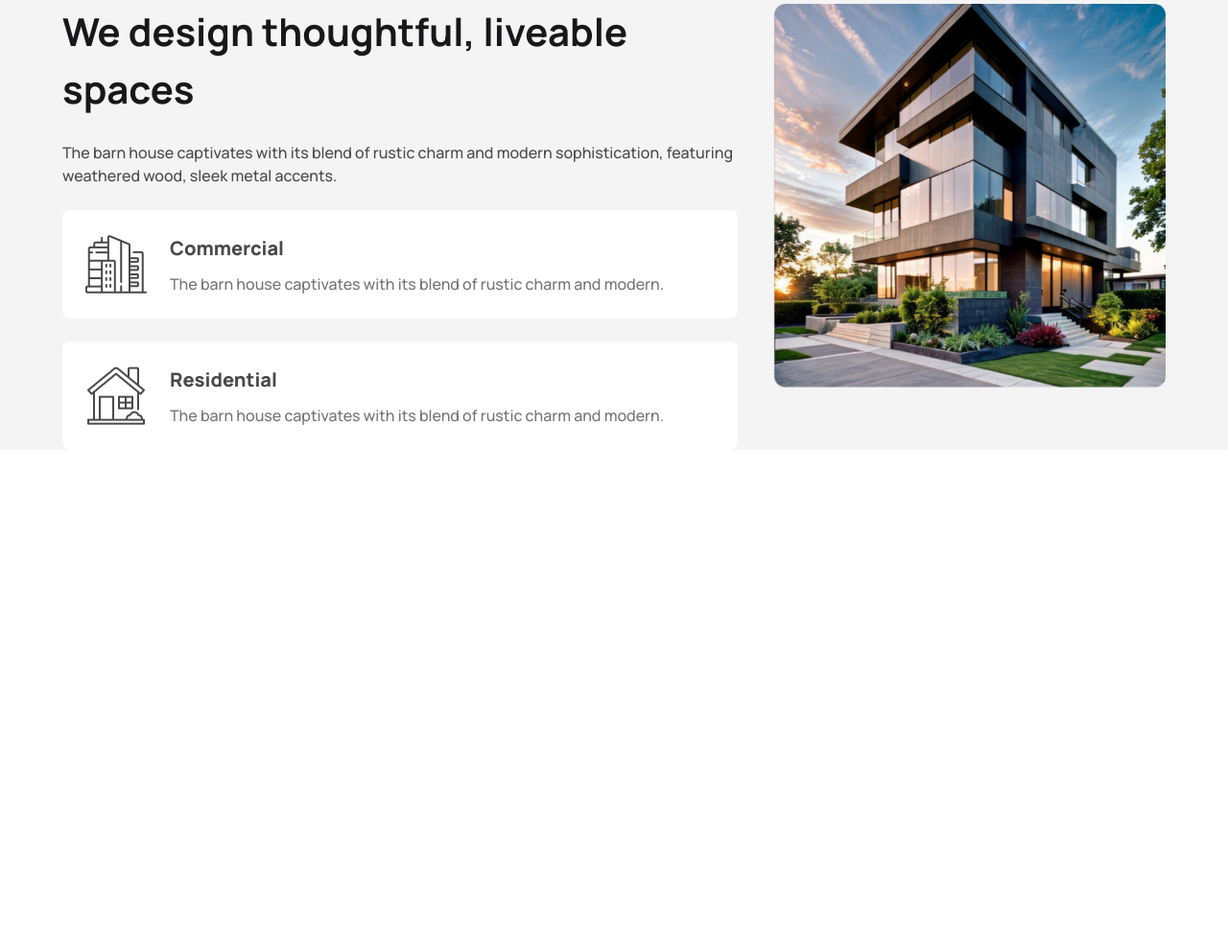
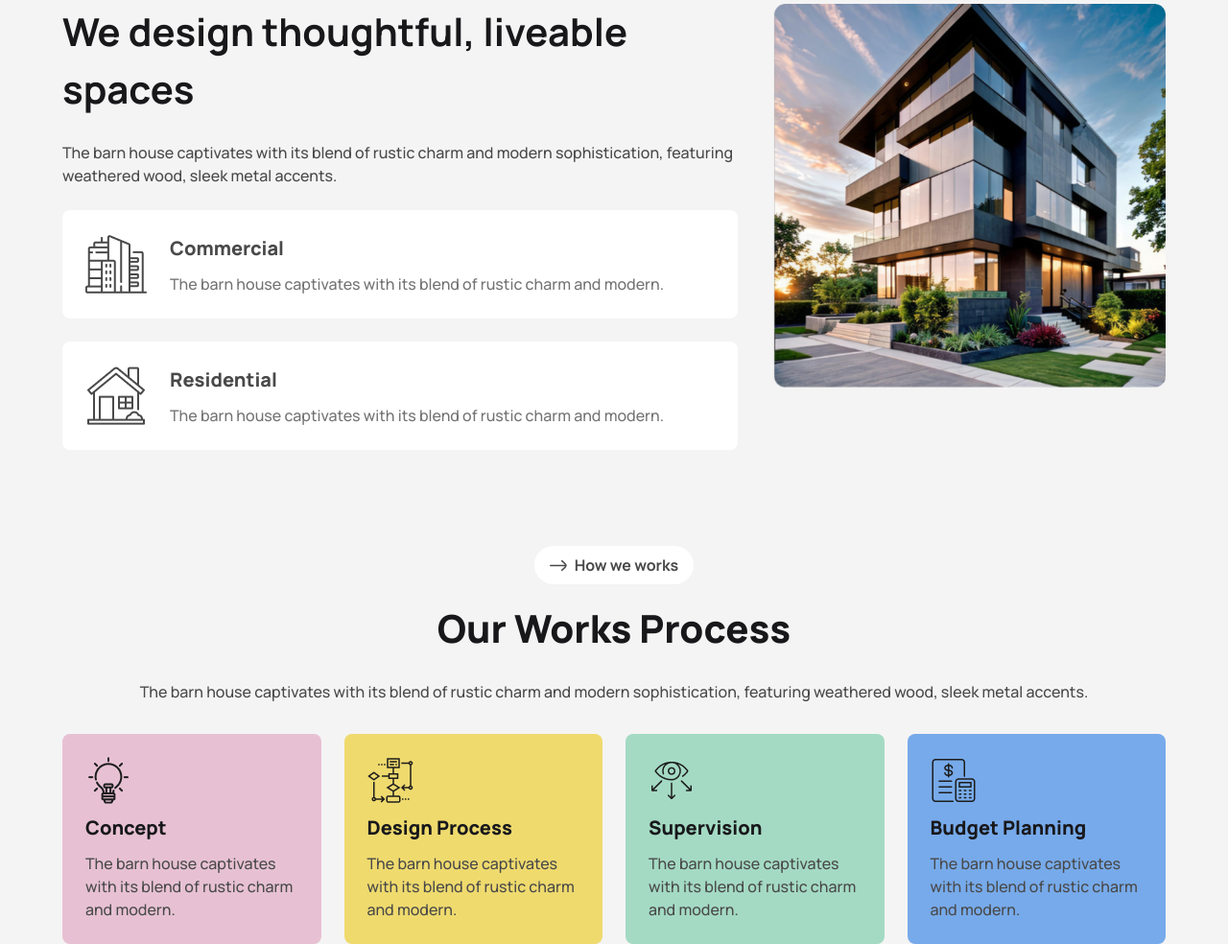
Before and after one commit to md-irfankhan/assignment-3, a plain HTML site: page index.html in a window 1280 px wide. Shown: the part 1076-2060 px from the top of the page at 96% size. Before the commit the page ends 1545 px from the top, so only its background shows below. Drawn offline with nearby package versions, Linux system fonts and the light colour scheme.

Commit message:
Work process section added

```diff
--- a/index.html
+++ b/index.html
@@ -232,7 +232,7 @@
     <main class="bg-[#F4F4F4] mt-[100px]">
         <section class="pt-[100px]   relative max-w-[1150px] mx-auto flex items-center flex-col lg:flex-row gap-[37px]">
             <div>
-                <img class="absolute lg:right-270 right-70  top-7"  src="./assets/Vector.png" alt="">
+                <img class="absolute lg:right-270 right-70  top-7" src="./assets/Vector.png" alt="">
                 <div>
                     <button
                         class="bg-white rounded-full px-[16px] py-[8px] flex items-center gap-[8px] font-bold font-manrope text-[#494949]">
@@ -262,7 +262,8 @@
                         </div>
                         <div>
                             <h4 class="text-[#494949] text-[20px] font-extrabold font-manrope">Commercial</h4>
-                            <p class="text-[#737373] font-medium font-manrope mt-[10px]">The barn house captivates with its blend of rustic charm and modern.</p>
+                            <p class="text-[#737373] font-medium font-manrope mt-[10px]">The barn house captivates with
+                                its blend of rustic charm and modern.</p>
                         </div>
                     </div>
 
@@ -272,7 +273,8 @@
                         </div>
                         <div>
                             <h4 class="text-[#494949] text-[20px] font-extrabold font-manrope">Residential</h4>
-                            <p class="text-[#737373] font-medium font-manrope mt-[10px]">The barn house captivates with its blend of rustic charm and modern.</p>
+                            <p class="text-[#737373] font-medium font-manrope mt-[10px]">The barn house captivates with
+                                its blend of rustic charm and modern.</p>
                         </div>
                     </div>
                 </div>
@@ -284,6 +286,57 @@
 
         </section>
 
+
+
+        <section class="max-w-[1150px] mx-auto mt-[100px]">
+            <div class="flex flex-col items-center ">
+                <button
+                    class="bg-white rounded-full px-[16px] py-[8px] flex items-center gap-[8px] font-bold font-manrope text-[#494949]">
+                    <svg width="17.747192" height="16.970703" viewBox="0 0 17.7472 16.9707" fill="none"
+                        xmlns="http://www.w3.org/2000/svg" xmlns:xlink="http://www.w3.org/1999/xlink">
+                        <desc>
+                            Created with Pixso.
+                        </desc>
+                        <defs />
+                        <path id="Vector" d="M16.3 8.48L0.75 8.48" stroke="#494949" stroke-opacity="1.000000"
+                            stroke-width="1.500000" stroke-linecap="round" />
+                        <path id="Vector"
+                            d="M12.67 3.62C12.67 3.62 16.99 7.27 16.99 8.48C16.99 9.69 12.67 13.34 12.67 13.34"
+                            stroke="#494949" stroke-opacity="1.000000" stroke-width="1.500000" stroke-linejoin="round"
+                            stroke-linecap="round" />
+                    </svg>
+                    How we works
+
+                </button>
+
+                <h1 class="font-manrope font-extrabold text-[40px] mb-[24px] mt-[16px]">Our Works Process</h1>
+                <p class="font-manrope font-medium text-[#494949]">The barn house captivates with its blend of rustic charm and modern sophistication, featuring weathered wood, sleek metal accents.</p>
+
+            </div>
+            <div class="grid lg:grid-cols-4 gap-[24px] mt-[32px]">
+                <div class="p-[24px] rounded-lg bg-[#E7C1D3]">
+                    <img src="./assets/concept.png" alt="">
+                    <h4 class="font-manrope font-extrabold text-[20px] my-[10px]">Concept</h4>
+                    <p class="text-[#494949] font-manrope font-medium">The barn house captivates with its blend of rustic charm and modern.</p>
+                </div>
+                <div class="p-[24px] rounded-lg bg-[#EFDA6E]">
+                    <img src="./assets/flow-chart.png" alt="">
+                    <h4 class="font-manrope font-extrabold text-[20px] my-[10px]">Design Process</h4>
+                    <p class="text-[#494949] font-manrope font-medium">The barn house captivates with its blend of rustic charm and modern.</p>
+                </div>
+                <div class="p-[24px] rounded-lg bg-[#A4DAC3]">
+                    <img src="./assets/vision.png" alt="">
+                    <h4 class="font-manrope font-extrabold text-[20px] my-[10px]">Supervision</h4>
+                    <p class="text-[#494949] font-manrope font-medium">The barn house captivates with its blend of rustic charm and modern.</p>
+                </div>
+                <div class="p-[24px] rounded-lg bg-[#77AAEA]">
+                    <img src="./assets/budget-planning.png" alt="">
+                    <h4 class="font-manrope font-extrabold text-[20px] my-[10px]">Budget Planning</h4>
+                    <p class="text-[#494949] font-manrope font-medium">The barn house captivates with its blend of rustic charm and modern.</p>
+                </div>
+            </div>
+        </section>
+
     </main>
 
 </body>
```
